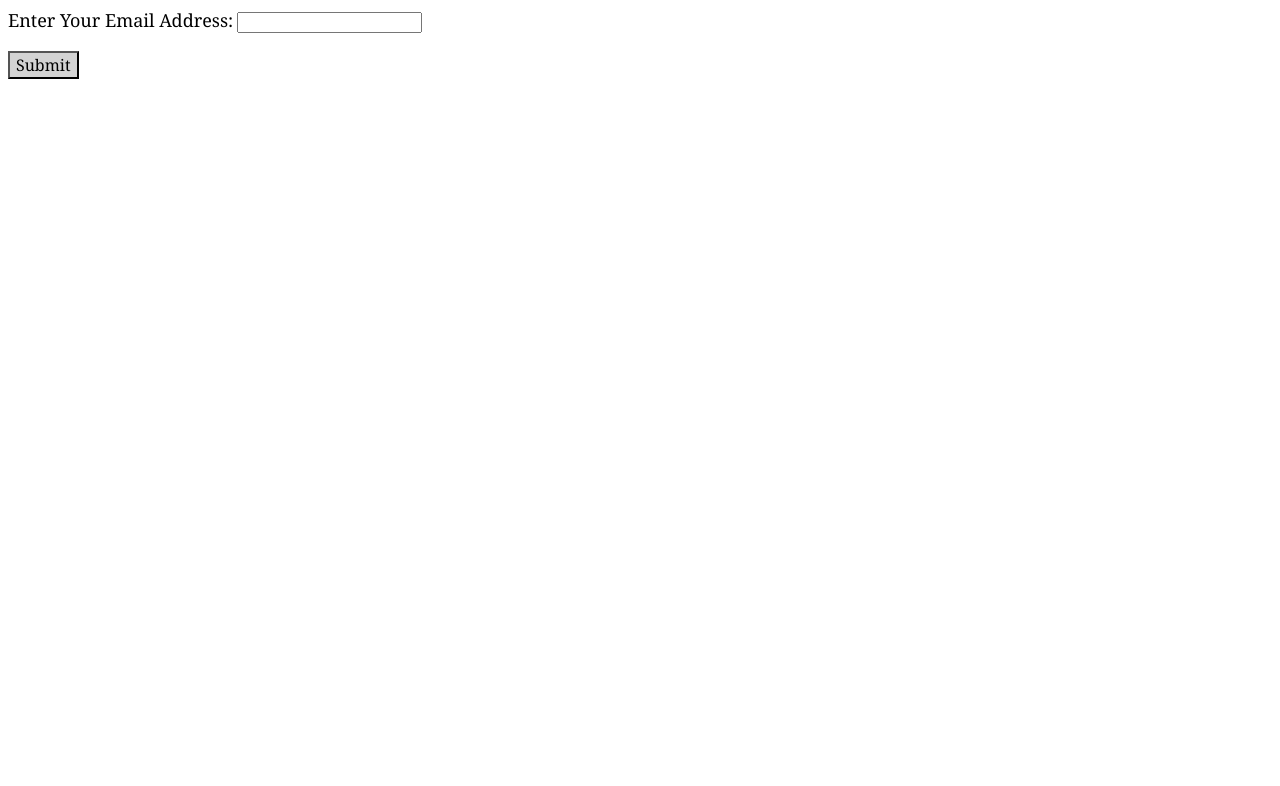
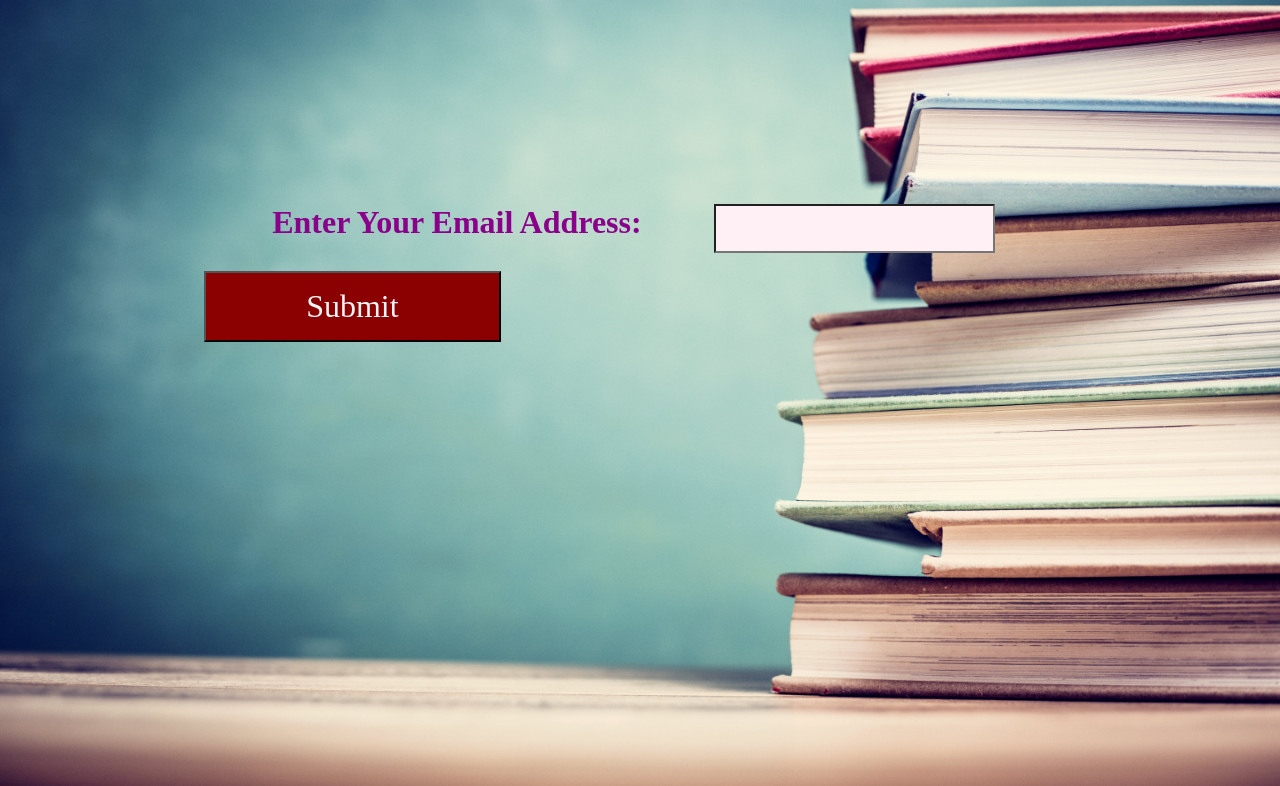
Before and after one commit to susamusa29/trade_books_project, a Django app: page /external/ in a window 1280 px wide. Shown: the top 786 px of the page. Run offline with Django 3.2, Linux system fonts and the light colour scheme.

Commit message:
Update home.html

```diff
--- a/templates/home.html
+++ b/templates/home.html
@@ -10,14 +10,30 @@
    <body style="background-color:light blue;">
          <form action="/external/" method="post">
              {% csrf_token%}
-           <font color= "black" face="georgia" size="4">Enter Your Email Address:</font>
-             <input type="email" name="post" required><br><br>
-             <button type="submit" value="Send Confirmation" style="background-color:lightgrey"><font color= "black" face="georgia" size="3">Submit</font></button>
+           <font color= "#8b008b" face="perpetua" size="6" style="font-weight: bold">Enter Your Email Address:</font>
+             <input style="background-color:lavenderblush; padding: 15px 50px" type="email" name="post" required><br><br>
+             <button type="submit" value="Send Confirmation" style="background-color:darkred; padding: 15px 32px; position: center"><font color= "#f5f5f5" face="perpetua" size="6">Submit</font></button>
 
          </form>
        <style>
+
+        * {
+            padding: 18mm;
+            margin: 0cm;
+        }
+        .fit { /* set relative picture size */
+            max-width: 100%;
+            max-height: 100%;
+        }
+        .center {
+            display: block;
+            margin: auto;
+        }
          body{
-              background-image: url("{% static 'images/books.jpg' %});
+              background-image: url("{% static 'images/books.jpg' %}");
+
+              background-repeat:no-repeat;
+              background-size:100% 100vh;
             }
       <div>
      <a href="/tradebooks/external/">external</a><br />
@@ -25,5 +41,6 @@
      alt="Picture of Books" />
 
      </div>
+     </style>
    </body>
 </html>
```
